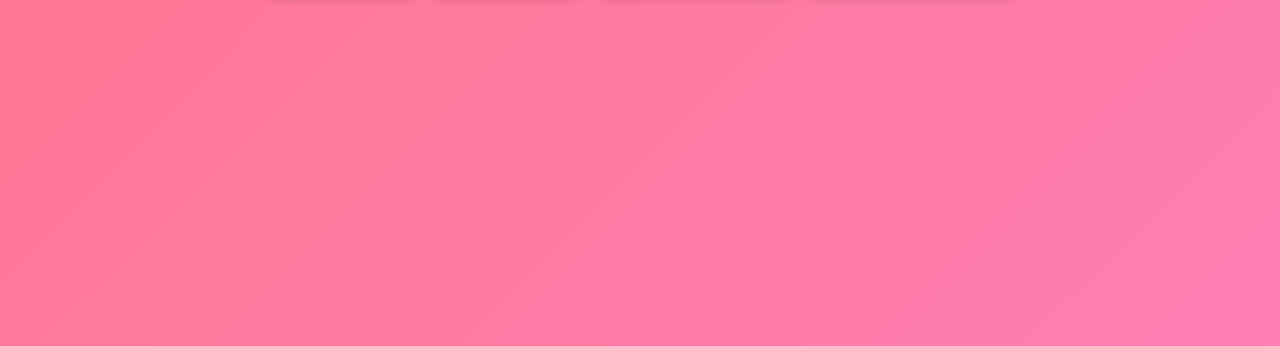
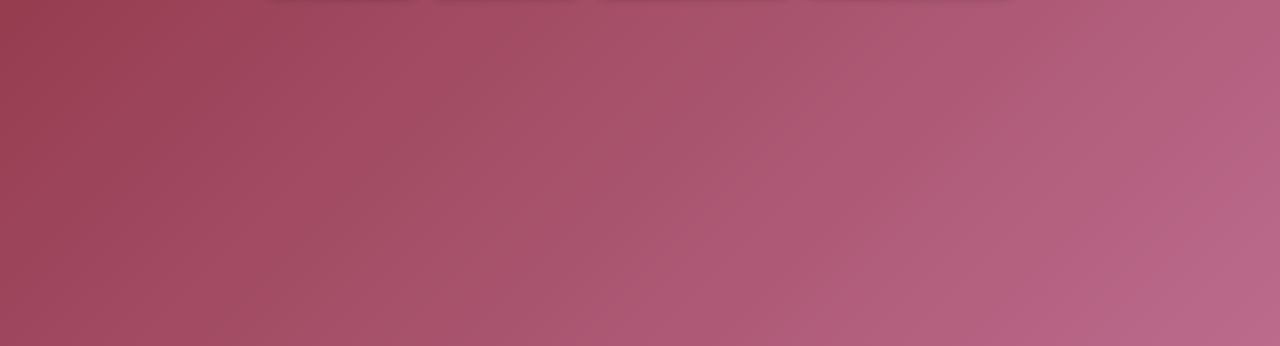
Before and after one commit to ayshasanyang/Day-12-Countdown-to-Portfolio-Launch, a plain HTML site: page index.html in a window 1280 px wide. Shown: the part 470-816 px from the top of the page. Drawn offline with Linux system fonts and the light colour scheme.

Commit message:
background color changed

```diff
--- a/styles.css
+++ b/styles.css
@@ -1,7 +1,7 @@
         body {
             font-family: 'Arial', sans-serif;
             text-align: center;
-            background: linear-gradient(135deg, #ff758c, #ff7eb3);
+            background: linear-gradient(135deg, #8b2f3e, #bc6b8d);
             color: white;
             height: 100vh;
             display: flex;
```
